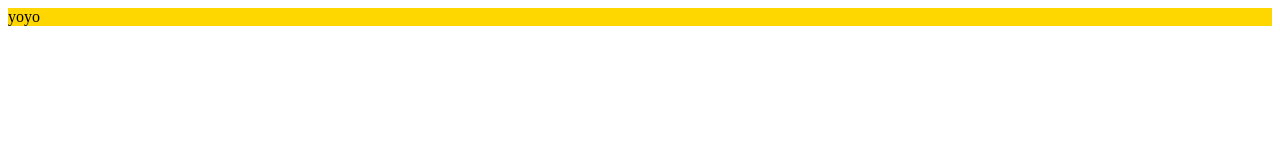
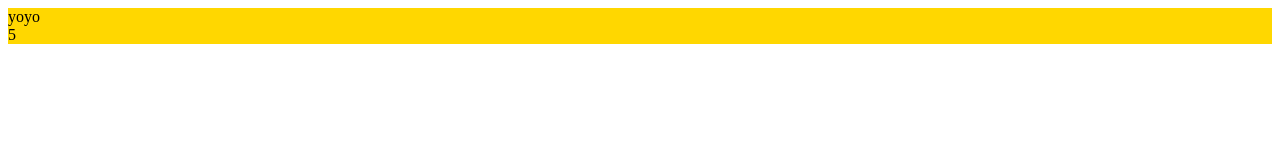
Before and after one commit to funnyB1/funnyB1.github.io, a plain HTML site: page index.html in a window 1280 px wide. Drawn offline with Linux system fonts and the light colour scheme.

Commit message:
Update index.html

```diff
--- a/index.html
+++ b/index.html
@@ -10,5 +10,17 @@
 </head>
 <body>
   <div>yoyo</div>
+  <div id="dv"></div>
+  <script>
+  var dv=document.getElementById("dv");
+  var index=0
+  setInterval(function(){
+    index++;
+    dv.innerHTML=index;
+
+  },1000)
+
+
+  </script>
 </body>
 </html>
```
